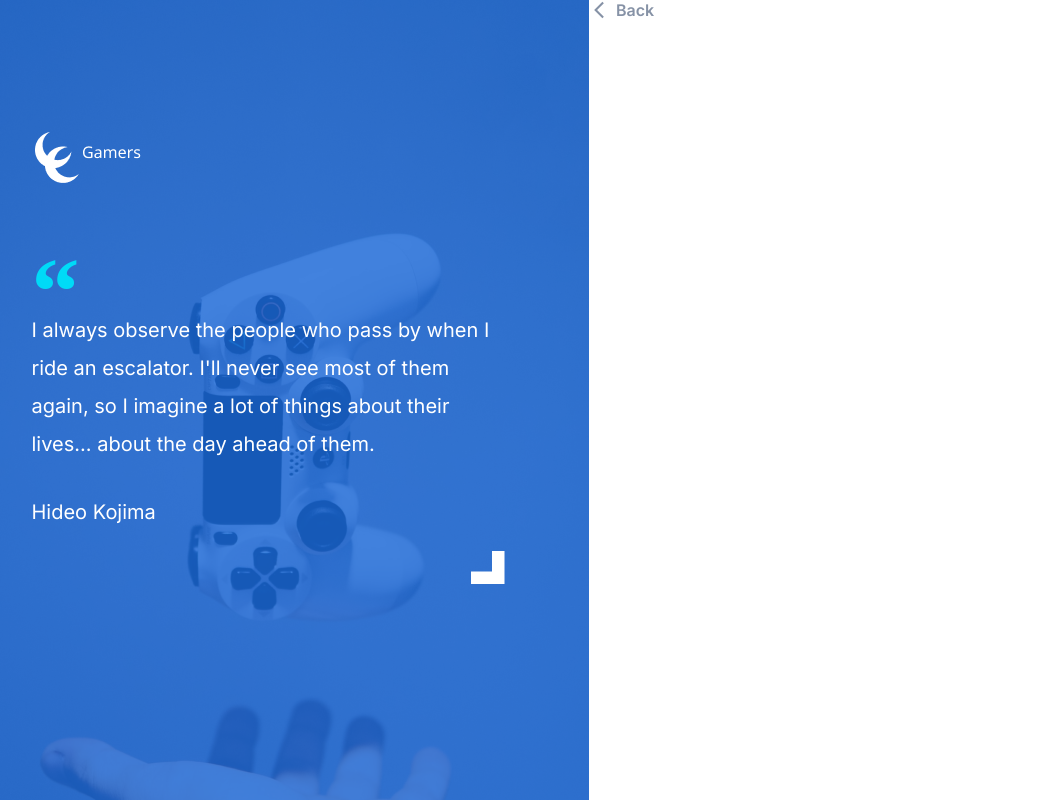
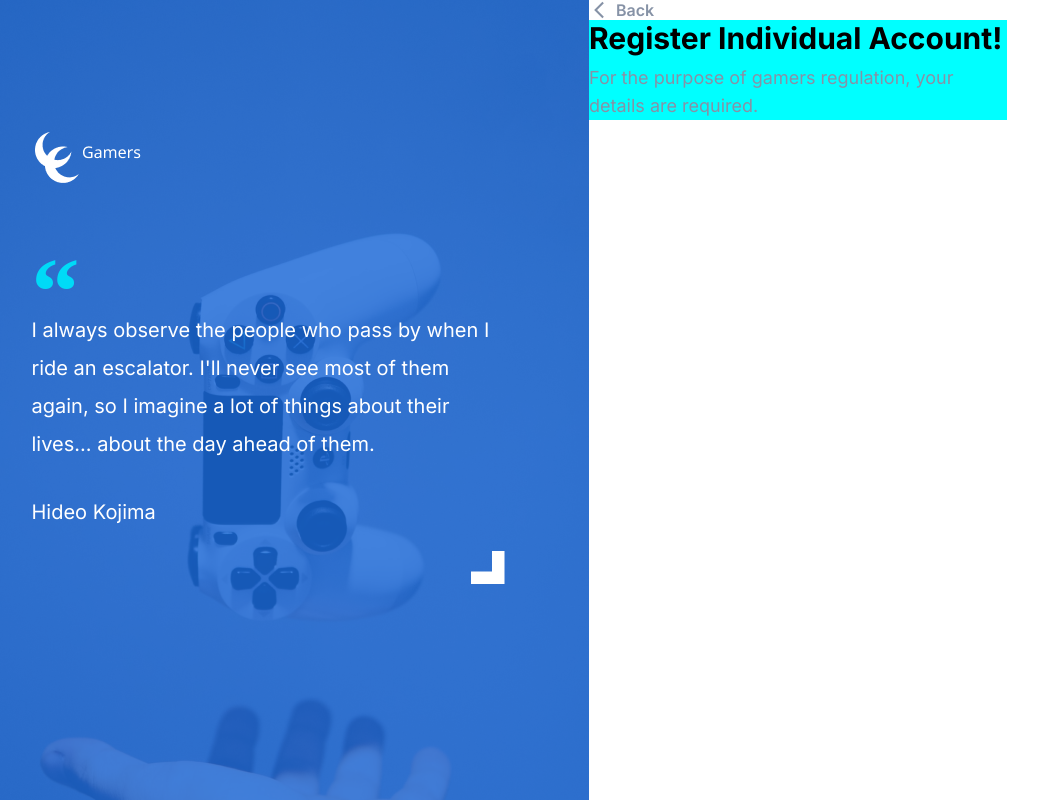
Before and after one commit to devhazemaq/react-authentication-form-task, a React (Create React App) app: page / in a window 1280 px wide. Shown: the whole page, without its empty margins (53-1091 px from the left). Built offline with nearby package versions, Linux system fonts and the light colour scheme.

Commit message:
RegisterTitle component

```diff
--- /dev/null
+++ b/src/components/RegisterTitle/index.css
@@ -0,0 +1,28 @@
+.registertitle__contain {
+  width: 418px;
+  background-color: aqua;
+  position: relative;
+}
+
+.registertitle__contain .regist__title {
+  color: var(--color1);
+  font-size: 30px;
+  font-weight: 700;
+  line-height: normal;
+  margin: 0;
+
+}
+
+.registertitle__contain .regist__text {
+  color: var(--color2);
+  font-size: 18px;
+  font-weight: 400;
+  line-height: 28px;
+  margin: 8px 0 ;
+}
+
+.registertitle__contain .regist__title,
+.registertitle__contain .regist__text {
+  font-family: Inter;
+  font-style: normal;
+}
--- /dev/null
+++ b/src/components/RegisterTitle/index.jsx
@@ -0,0 +1,13 @@
+import React, { Component } from 'react'
+import './index.css'
+
+export default class RegisterTitle extends Component {
+  render() {
+    return (
+      <div className='registertitle__contain'>
+        <h2 className='regist__title'>Register Individual Account!</h2>
+        <p className='regist__text'>For the purpose of gamers regulation, your details are required.</p>
+      </div>
+    )
+  }
+}
--- a/src/pages/SignupPage/index.jsx
+++ b/src/pages/SignupPage/index.jsx
@@ -2,6 +2,7 @@ import React, { Component } from 'react'
 import Quote from '../../components/Quote';
 import './index.css'
 import BackCompo from '../../components/BackCompo';
+import RegisterTitle from '../../components/RegisterTitle';
 
 
 export default class SignupPage extends Component {
@@ -31,6 +32,7 @@ export default class SignupPage extends Component {
           <div className="form__cont">
 
               <BackCompo />
+              <RegisterTitle />
 
             </div>
       </div>
```
